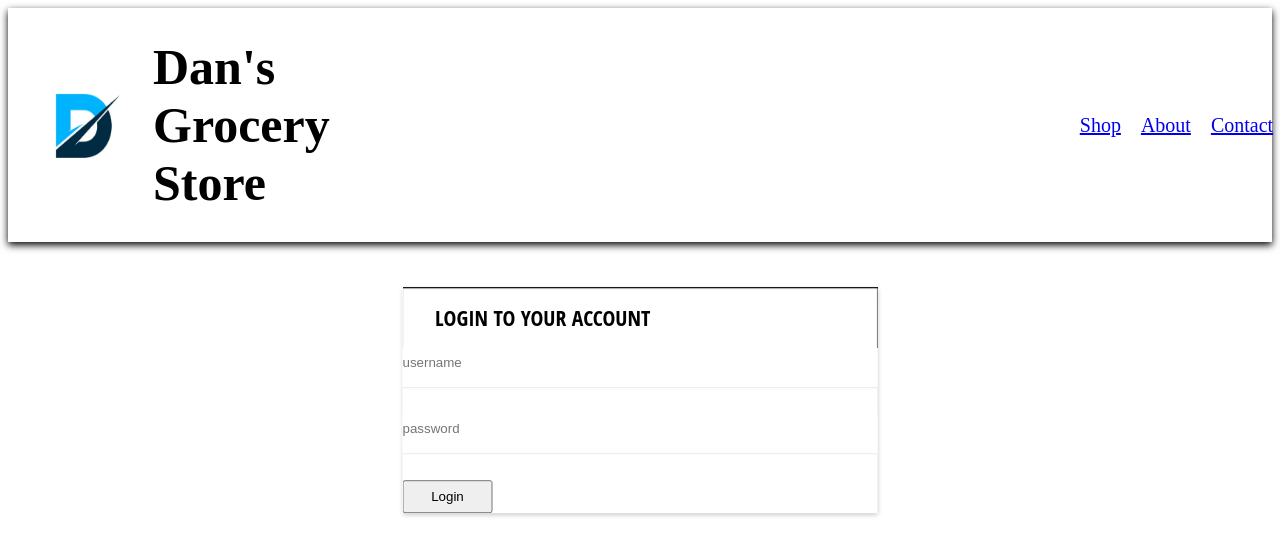
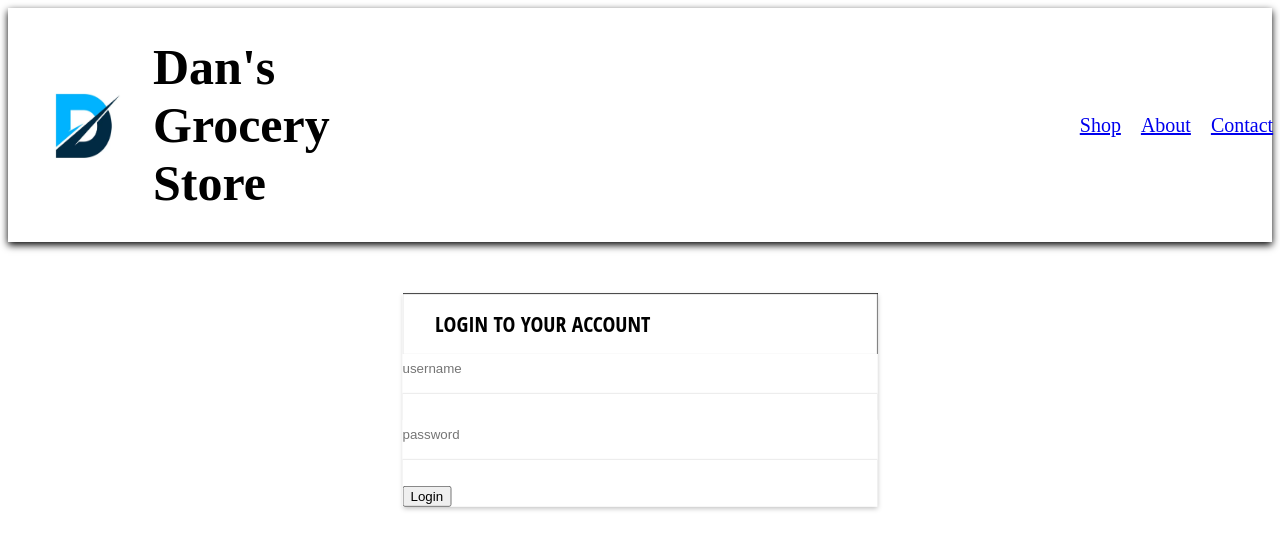
Before and after one commit to dawolfe2/online_shop, a React (Create React App) app in the folder Client/: page / in a window 1280 px wide. Shown: the top 556 px of the page. Built offline with nearby package versions, Linux system fonts and the light colour scheme; no server answers.

Commit message:
Before addign context

```diff
--- a/Client/src/components/Header.js
+++ b/Client/src/components/Header.js
@@ -12,7 +12,9 @@ import {
 export default class Header extends React.Component{
 
   state ={
-    username: "John",
+    id: 0,
+    username: "",
+    password: "",
     total: 0
   }
 
@@ -20,7 +22,7 @@ export default class Header extends React.Component{
     this.interval = setInterval(() => {
       var self = this;
     Axios.post("http://localhost:3001/api/total", {
-        id: 1,
+        id: this.state.id,
         }).then(function(response){
           let newtotal = parseFloat(response.data.total);
           console.log(newtotal);
@@ -45,7 +47,7 @@ export default class Header extends React.Component{
               <Link to="/about">About</Link>
             </p>
             <p className="navlink">
-              <Link to="/users">Contact</Link>
+              <Link to="/contact">Contact</Link>
             </p>
           </div>
           <h4 className="cart">Cart:</h4>
--- a/Client/src/components/home/home.js
+++ b/Client/src/components/home/home.js
@@ -1,14 +1,26 @@
 import React from 'react';
 import './home.css'
+import Axios from 'axios'
 
 export default function Home(){
+
+    function login(){
+        let username = document.getElementById("user").value;
+        let password = document.getElementById("pass").value;
+        Axios.post("http://localhost:3001/api/checkuser", {
+            username: username,
+            }).then(function(response){
+                let id = response.data.id;
+            })
+    }
+
     return(
-        <div class="log-form">
-  <h2 className="loginheader">Login to your account</h2>
-  <form>
-    <input type="text" title="username" placeholder="username" />
-    <input type="password" title="username" placeholder="password" />
-    <button type="submit" class="btn">Login</button>
-  </form>
-</div>
+        <div className="log-form">
+            <h2 className="loginheader">Login to your account</h2>
+            <form>
+                <input id = "user" type="text" title="username" placeholder="username" />
+                <input id = "pass" type="text" title="password" placeholder="password" />
+                <button onClick={login} className="submit" type="submit">Login</button>
+            </form>
+        </div>
     )}
--- a/Client/src/components/item.js
+++ b/Client/src/components/item.js
@@ -8,6 +8,7 @@ import Axios from 'axios'
 export default class Item extends React.Component{
 
     state ={
+        id: 0,
         count: 0,
         total: 0
     }
```
Also changed, not shown: 1 other file (tests, documents, lock files or other folders).
